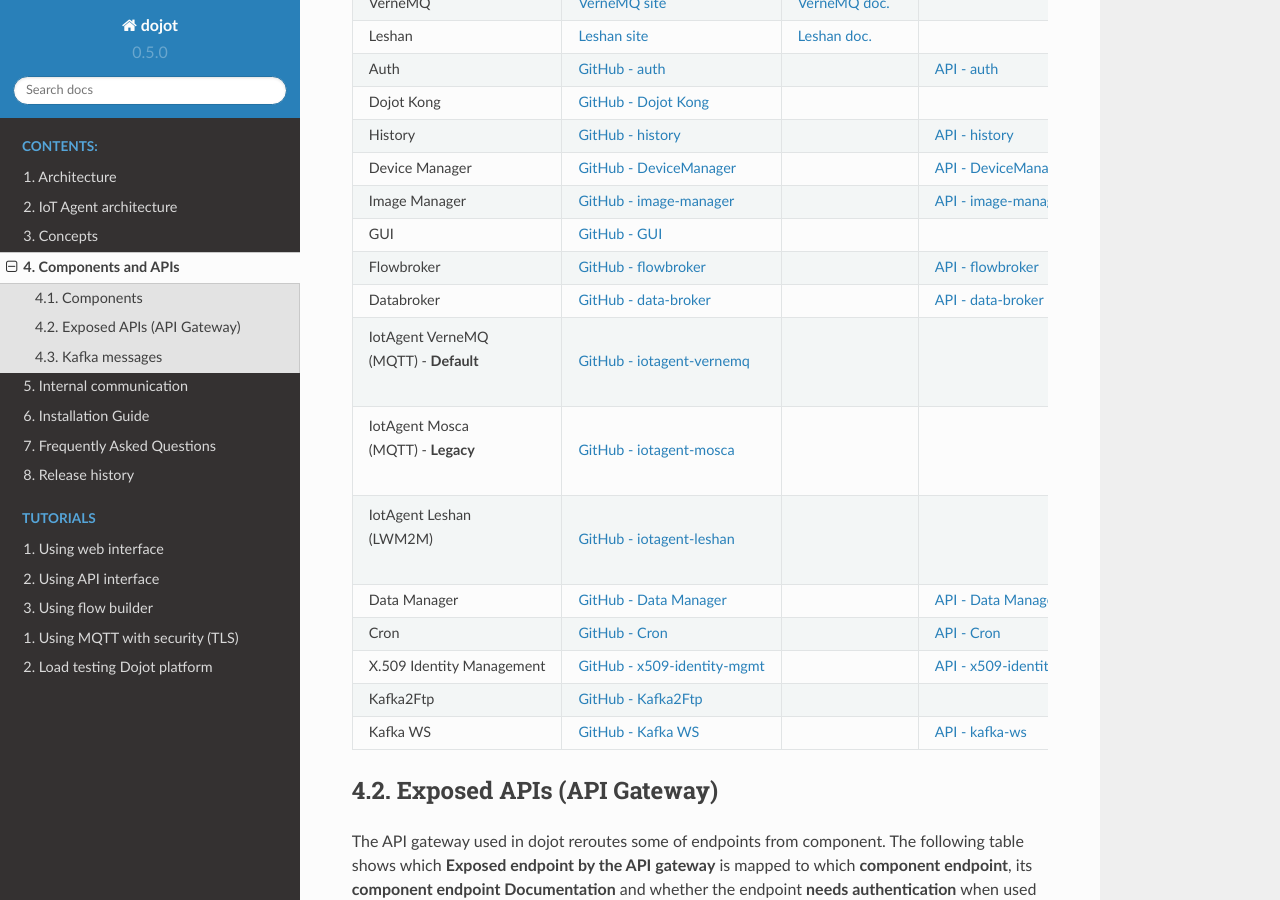
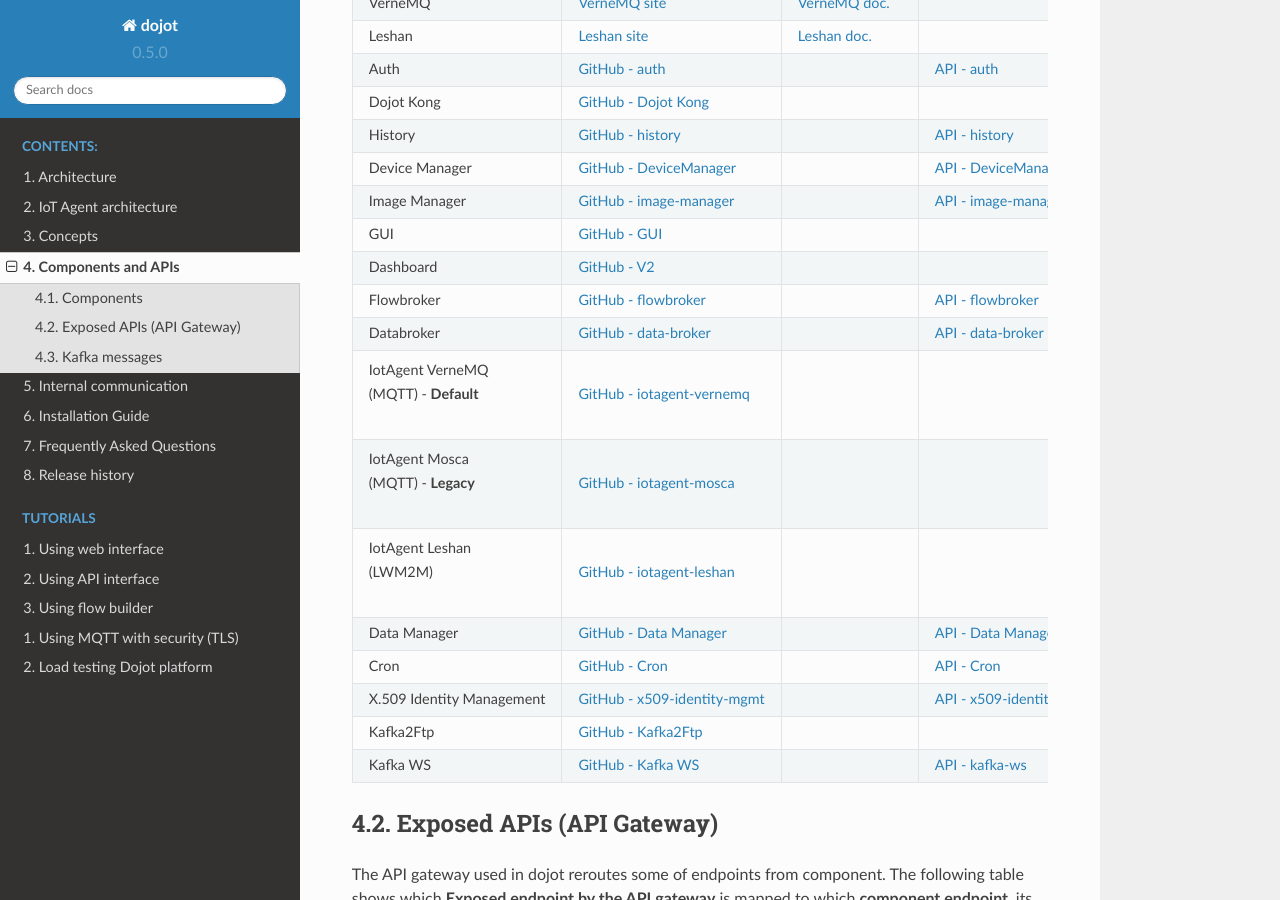
Before and after one commit to dojot/docs, a Sphinx documentation site: the page built from source/components-and-apis.rst, in a window 1280 px wide and 900 px high, scrolled down 614 px. Built offline with Sphinx 7.4.7 and the Read the Docs theme 2.0.0, drawn with Linux system fonts in a browser that asks for light colours.

Commit message:
Dashboard

```diff
--- a/source/components-and-apis.rst
+++ b/source/components-and-apis.rst
@@ -69,6 +69,10 @@
     - `API - image-manager`_
   * - GUI
     - `GitHub - GUI`_
+    -
+    -
+  * - Dashboard
+    - `GitHub - V2`_
     -
     -
   * - Flowbroker
@@ -417,3 +421,5 @@
 
 .. _GitHub - Kafka WS: https://github.com/dojot/dojot/tree/v0.5.0/subscription-engine/kafka-ws
 .. _API - kafka-ws: https://dojot.github.io/dojot/kafka-ws/apiary_v0.5.0.html
+
+.. _GitHub - V2: https://github.com/dojot/gui-v2
```
Also changed, not shown: 2 other files.
